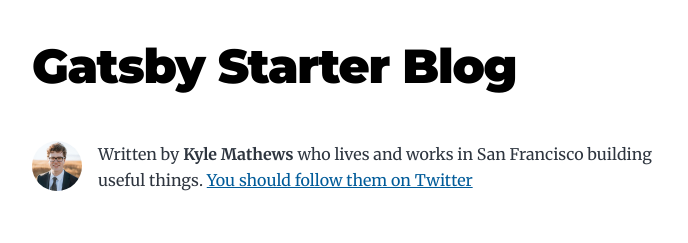
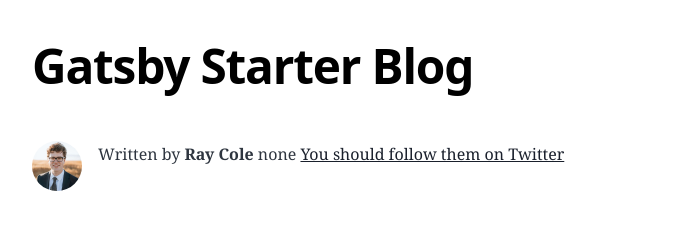
Before and after one commit to raycomms/blog, a Gatsby site: page / in a window 1280 px wide. Shown: the top 243 px of the page, without its empty margins (292-980 px from the left). Built offline with nearby package versions, Linux system fonts and the light colour scheme; Gatsby itself is replaced by a stand-in of ours.

Commit message:
initial commit

```diff
--- a/gatsby-browser.js
+++ b/gatsby-browser.js
@@ -1,6 +1,4 @@
-// custom typefaces
-import "typeface-montserrat"
-import "typeface-merriweather"
+
 // normalize CSS across browsers
 import "./src/normalize.css"
 // custom CSS styles
--- a/gatsby-config.js
+++ b/gatsby-config.js
@@ -2,13 +2,13 @@ module.exports = {
   siteMetadata: {
     title: `Gatsby Starter Blog`,
     author: {
-      name: `Kyle Mathews`,
-      summary: `who lives and works in San Francisco building useful things.`,
+      name: `Ray Cole`,
+      summary: `none`,
     },
-    description: `A starter blog demonstrating what Gatsby can do.`,
+    description: `A blog for keeping notes.`,
     siteUrl: `https://gatsbystarterblogsource.gatsbyjs.io/`,
     social: {
-      twitter: `kylemathews`,
+      twitter: `none`,
     },
   },
   plugins: [
--- a/package.json
+++ b/package.json
@@ -14,7 +14,6 @@
     "gatsby-plugin-google-analytics": "^3.11.0",
     "gatsby-plugin-image": "^1.11.0",
     "gatsby-plugin-manifest": "^3.11.0",
-    "gatsby-plugin-offline": "^4.11.0",
     "gatsby-plugin-react-helmet": "^4.11.0",
     "gatsby-plugin-sharp": "^3.11.0",
     "gatsby-remark-copy-linked-files": "^4.8.0",
@@ -28,9 +27,8 @@
     "prismjs": "^1.24.1",
     "react": "^17.0.1",
     "react-dom": "^17.0.1",
-    "react-helmet": "^6.1.0",
-    "typeface-merriweather": "0.0.72",
-    "typeface-montserrat": "0.0.75"
+    "react-helmet": "^6.1.0"
+
   },
   "devDependencies": {
     "prettier": "2.3.2"
--- a/src/style.css
+++ b/src/style.css
@@ -54,7 +54,7 @@
   --fontSize-5: 2.074rem;
   --fontSize-6: 2.488rem;
   --fontSize-7: 2.986rem;
-  --color-primary: #005b99;
+  --color-primary: #1a202c;
   --color-text: #2e353f;
   --color-text-light: #4f5969;
   --color-heading: #1a202c;
```
Also changed, not shown: 1 other file.
